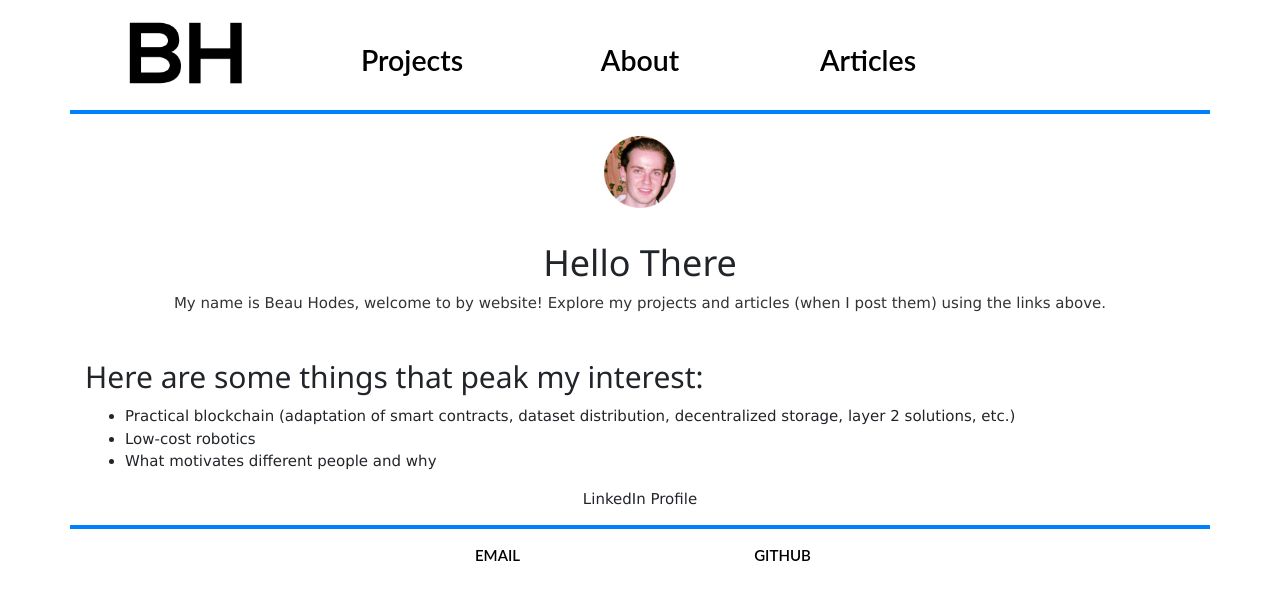
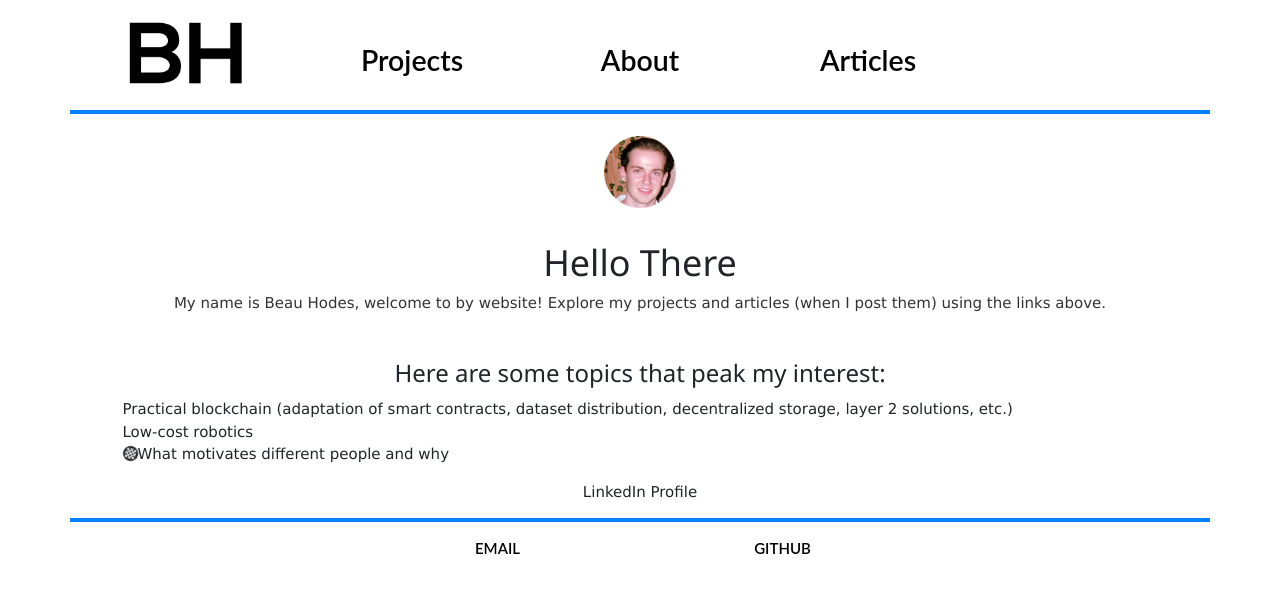
Before and after one commit to beauhodes/beauhodes.github.io, a Jekyll site: the page built from index.html, in a window 1280 px wide. Shown: the top 600 px of the page. Built offline with Jekyll 4.4.1, drawn with Linux system fonts in a browser that asks for light colours; nearby versions of some CDN libraries.

Commit message:
Update index.html

```diff
--- a/index.html
+++ b/index.html
@@ -8,12 +8,12 @@ title: Beau Hodes
 <h1 style="text-align:center">Hello There</h1>
 <p style="text-align:center">My name is Beau Hodes, welcome to by website! Explore my projects and articles (when I post them) using the links above.</p>
 <br>
-<h2>Here are some things that peak my interest:</h2>
+<h3 style="text-align:center">Here are some topics that peak my interest:</h3>
 <div class="p">
-<ul>
+<ul class="fa-ul">
   <li>Practical blockchain (adaptation of smart contracts, dataset distribution, decentralized storage, layer 2 solutions, etc.)</li>
   <li>Low-cost robotics</li>
-  <li><span class="fa-li"><i class="fas fa-stroopwafel fa-spin"></i></span>What motivates different people and why</li>
+  <li><i class="fas fa-stroopwafel fa-spin"></i>What motivates different people and why</li>
 </ul>
 </div>
 <div style="text-align: center">
```
